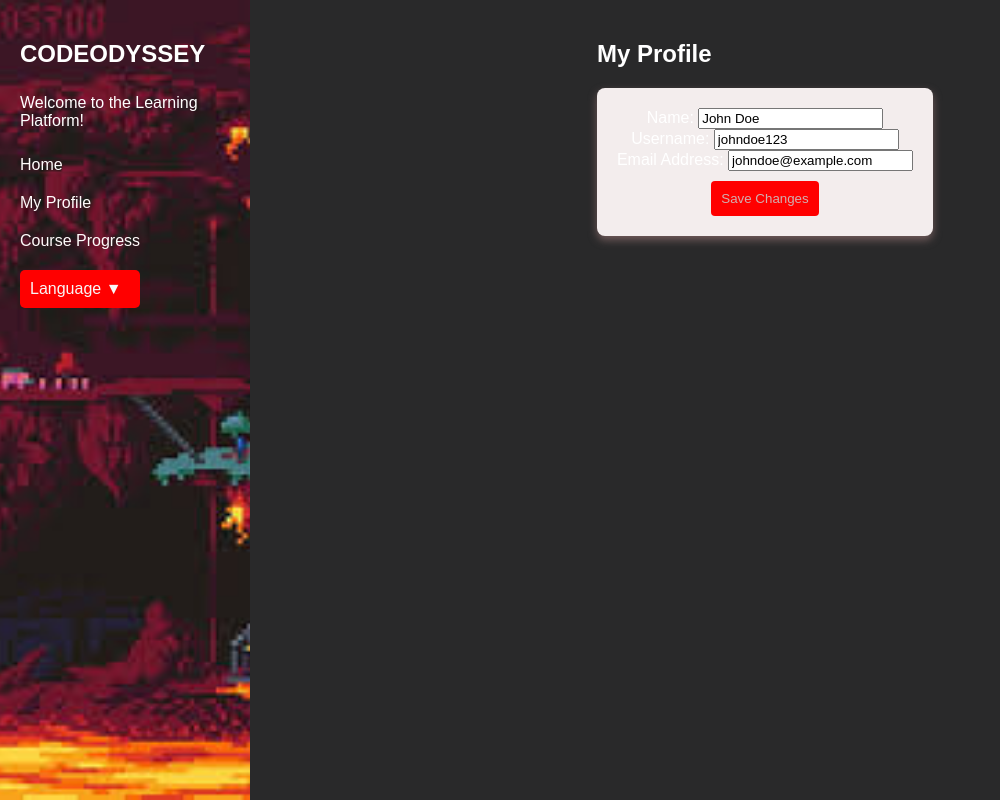
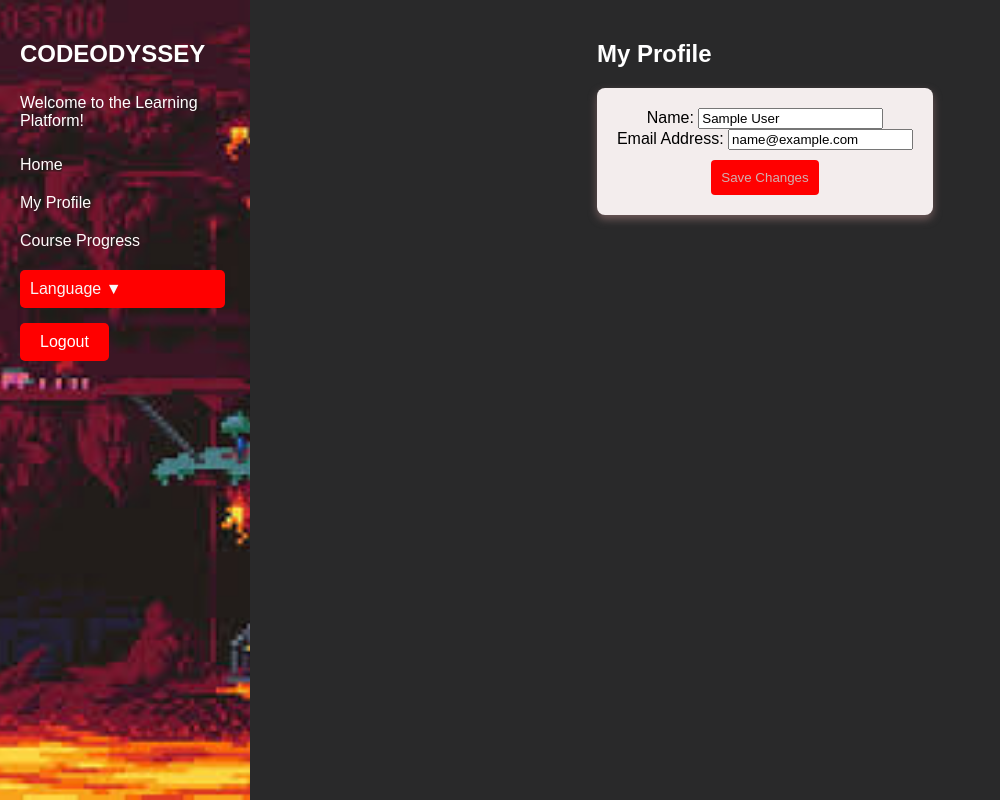
Before and after one commit to IHac-er/SE_LAB_PROJECT, a Flask app: page /dashboard in a window 1280 px wide, after a click on "My Profile". Shown: the whole page, without its empty margins (0-1000 px from the left). Run offline with Flask 3, Linux system fonts and the light colour scheme; the visitor is signed in with stand-in values (Sample User, id 1).

Commit message:
Automated commit: 13-02-25 20:16:12.31

```diff
--- a/app.py
+++ b/app.py
@@ -19,8 +19,8 @@ def homepage():
 
 @app.route('/dashboard')
 def dashboard():
-    if 'user' in session:
-        return render_template('dashboard.html', username=session['user'])
+    if 'name' in session and 'email' in session:
+        return render_template('dashboard.html', name=session['name'], email=session['email'])
     return redirect('/login')
 
 @app.route('/login')
@@ -29,7 +29,8 @@ def login():
 
 @app.route('/logout')
 def logout():
-    session.pop('user', None)
+    session.pop('name', None)  # Remove name
+    session.pop('email', None)  # Remove email
     return redirect('/')
 
 @app.route('/signup', methods=['POST'])
@@ -66,7 +67,8 @@ def login_user():
     db.close()
 
     if user:
-        session['user'] = user[1]  # Store username in session
+        session['name'] = user[1]
+        session['email'] = user[2]  # Store username in session
         return redirect('/dashboard')  # Redirect to homepage
     else:
         return "Invalid Credentials. Try Again."
--- a/static/css/dashboard_style.css
+++ b/static/css/dashboard_style.css
@@ -138,6 +138,10 @@ nav a:hover {
   display: block;
 }
 
+.form-group {
+  color: black;
+}
+
 form {
   background: #f3eded;
   padding: 20px;
--- a/templates/dashboard.html
+++ b/templates/dashboard.html
@@ -23,6 +23,7 @@
         <a href="#profile" onclick="showSection('profile')">My Profile</a>
         <a href="#progress" onclick="showSection('progress')">Course Progress</a>
         <button class="dropdown-btn" onclick="toggleDropdown()">Language ▼</button>
+        <button onclick="window.location.href='/logout'" style="background-color: red; color: white; border: none; padding: 10px 20px; font-size: 16px; cursor: pointer; border-radius: 5px; margin-top: 10px;">Logout</button>
         <div class="dropdown-content" id="dropdownMenu">
           <a href="/python">Python</a>
           <a href="/C">C</a>
@@ -44,15 +45,11 @@
         <form id="profileForm">
           <div class="form-group">
             <label for="name">Name:</label>
-            <input type="text" id="name" value="John Doe" required />
-          </div>
-          <div class="form-group">
-            <label for="username">Username:</label>
-            <input type="text" id="username" value="johndoe123" required />
+            <input type="text" id="name" value="{{ name }}" required />
           </div>
           <div class="form-group">
             <label for="email">Email Address:</label>
-            <input type="email" id="email" value="johndoe@example.com" required />
+            <input type="email" id="email" value="{{ email }}" required />
           </div>
           <button type="button" onclick="saveChanges()">Save Changes</button>
         </form>
--- a/templates/homepage.html
+++ b/templates/homepage.html
@@ -177,7 +177,7 @@
 
         <div class="footer-section contact">
             <h3 class="footer-title">Contact</h3>
-            <p>Email: codeodyssey@gmail.com</p>
+            <p>Email: codeodysseyzone@gmail.com</p>
             <p>Phone: +91 1234567897</p>
         </div>
 
```
